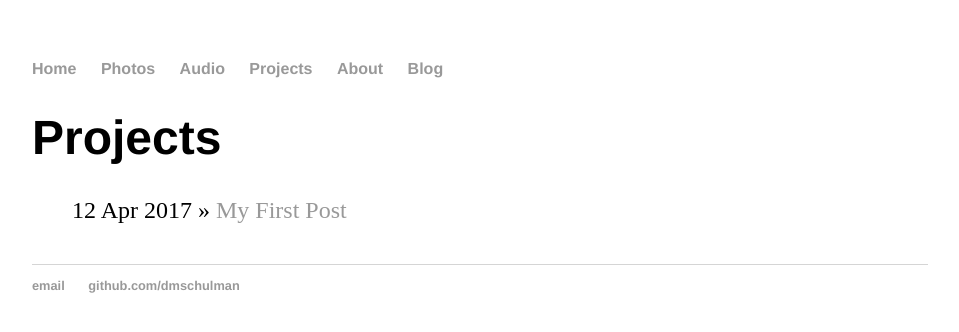
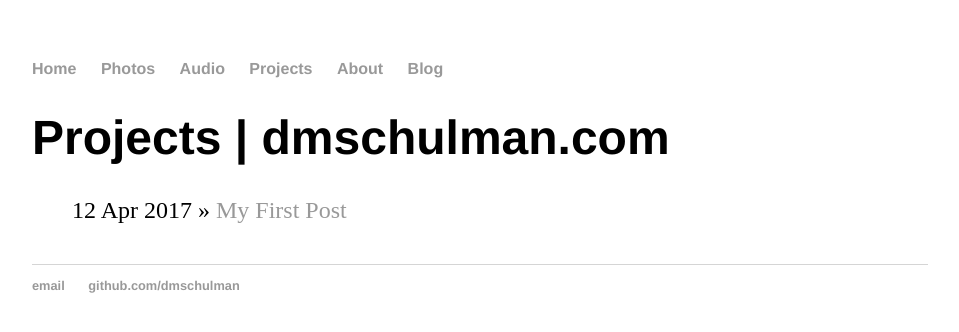
Before and after one commit to dmschulman/dmschulman.github.io, a Jekyll site: the page built from projects/index.html, in a window 1280 px wide. Shown: the top 332 px of the page, without its empty margins (160-1119 px from the left). Built offline with Jekyll 4.4.1, drawn with Linux system fonts in a browser that asks for light colours.

Commit message:
Update index.html

```diff
--- a/projects/index.html
+++ b/projects/index.html
@@ -1,6 +1,7 @@
 ---
 layout: blanched
-title: Projects
+title: Projects | dmschulman.com
+description: My Projects page
 ---
 	<h1>{{ page.title }}</h1>
 	<ul class="posts">
```
